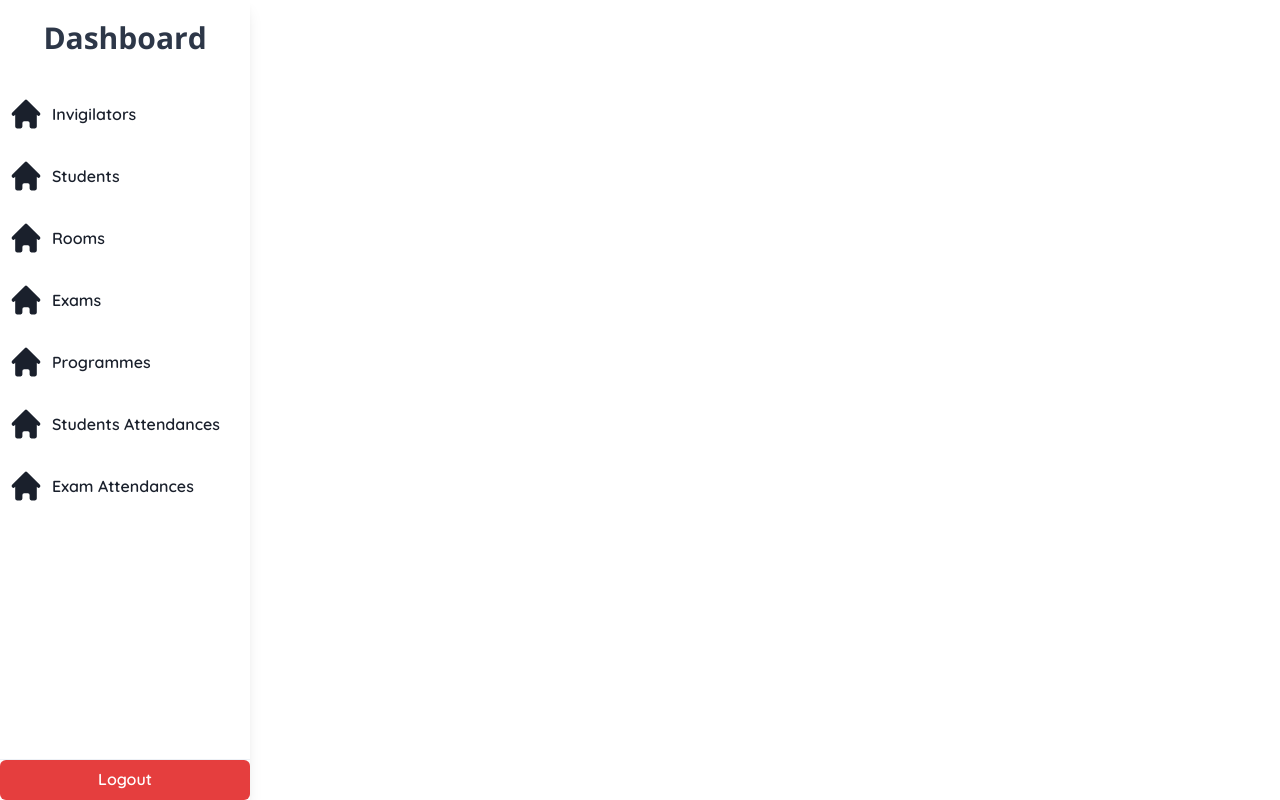
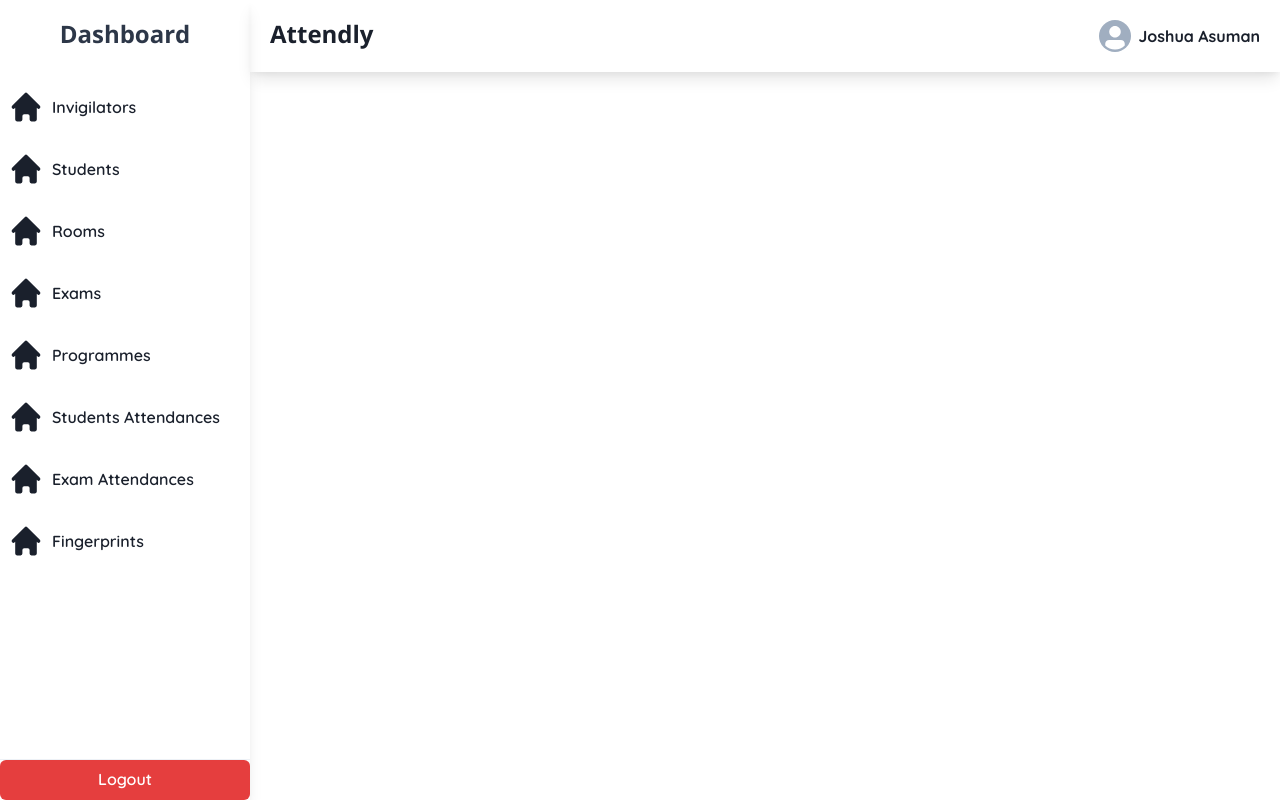
Before and after one commit to Attendment/frontend, a React (Vite) app: page /dashboard in a window 1280 px wide. Built offline with nearby package versions, Linux system fonts and the light colour scheme.

Commit message:
Add Top navigation bar to dashboard

```diff
--- a/src/components/dashboard/SideBar.jsx
+++ b/src/components/dashboard/SideBar.jsx
@@ -14,7 +14,7 @@ const SideBar = () => {
       boxShadow="lg"
     >
       <Flex flexDirection={'column'}>
-        <Heading fontSize={'3xl'} textAlign={'center'} color="gray.700" pt={5}>
+        <Heading fontSize={'2xl'} textAlign={'center'} color="gray.700" pt={5}>
           Dashboard
         </Heading>
         <VStack
@@ -31,6 +31,7 @@ const SideBar = () => {
           <NavItem icon={HiHome} title="Programmes" />
           <NavItem icon={HiHome} title="Students Attendances" />
           <NavItem icon={HiHome} title="Exam Attendances" />
+          <NavItem icon={HiHome} title="Fingerprints" />
         </VStack>
       </Flex>
       <Flex flexDirection={'column'}>
--- /dev/null
+++ b/src/components/dashboard/TopNavBar.jsx
@@ -0,0 +1,20 @@
+import { Text, Flex, Avatar } from '@chakra-ui/react';
+import LabelLogo from '../LabelLogo';
+
+const TopNavBar = () => {
+  return (
+    <Flex py={5} px={5} justify="space-between" boxShadow="lg">
+      <LabelLogo />
+
+      <Flex>
+        <Avatar size="sm" colorScheme="yellow" />
+        <Text alignSelf="center" fontWeight={'bold'} ml={2}>
+          Joshua Asuman
+        </Text>{' '}
+        {/* TODO: add lecturer's name here */}
+      </Flex>
+    </Flex>
+  );
+};
+
+export default TopNavBar;
--- a/src/pages/Dashboard/Dashboard.jsx
+++ b/src/pages/Dashboard/Dashboard.jsx
@@ -1,11 +1,15 @@
-import { Box } from '@chakra-ui/react';
-import LabelLogo from '../../components/LabelLogo';
+import { Flex, Box } from '@chakra-ui/react';
 import SideBar from '../../components/dashboard/SideBar';
+import TopNavBar from '../../components/dashboard/TopNavBar';
 
 export default function Dashboard() {
   return (
-    <Box>
+    <Flex flexDirection={'row'}>
       <SideBar />
-    </Box>
+
+      <Box w="calc(100% - 250px)">
+        <TopNavBar />
+      </Box>
+    </Flex>
   );
 }
```
